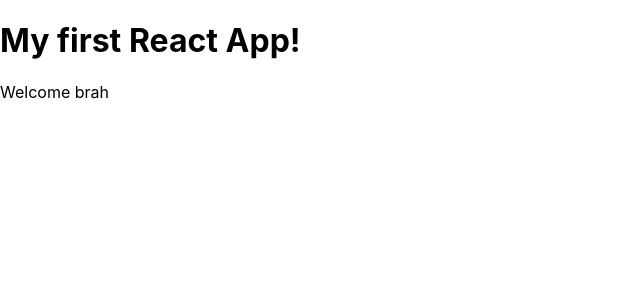
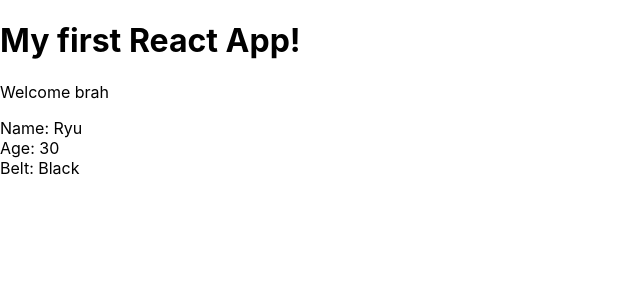
Before and after one commit to Daniel-Choiniere/nnReactRedux, a React (Create React App) app in the folder my-app/: page / in a window 1280 px wide. Shown: the top 300 px of the page, without its empty margins (0-640 px from the left). Built offline with nearby package versions, Linux system fonts and the light colour scheme.

Commit message:
nesting components, making your code modular with seperate component files

```diff
--- a/my-app/src/App.js
+++ b/my-app/src/App.js
@@ -1,4 +1,7 @@
+// the main "ROOT COMPONENT" APP.js
+
 import React, { Component } from 'react';
+import Ninjas from './Ninjas';
 
 class App extends Component {
   render() {
@@ -6,6 +9,7 @@
       <div className="App">
         <h1>My first React App!</h1>
         <p>Welcome brah</p>
+        <Ninjas />
       </div>
     );
   }
--- /dev/null
+++ b/my-app/src/Ninjas.js
@@ -0,0 +1,15 @@
+import React, { Component } from 'react';
+
+class Ninjas extends Component {
+    render() {
+        return (
+            <div className="ninja">
+                <div>Name: Ryu</div>
+                <div>Age: 30</div>
+                <div>Belt: Black</div>
+            </div>
+        );
+    }
+}
+
+export default Ninjas;
```
